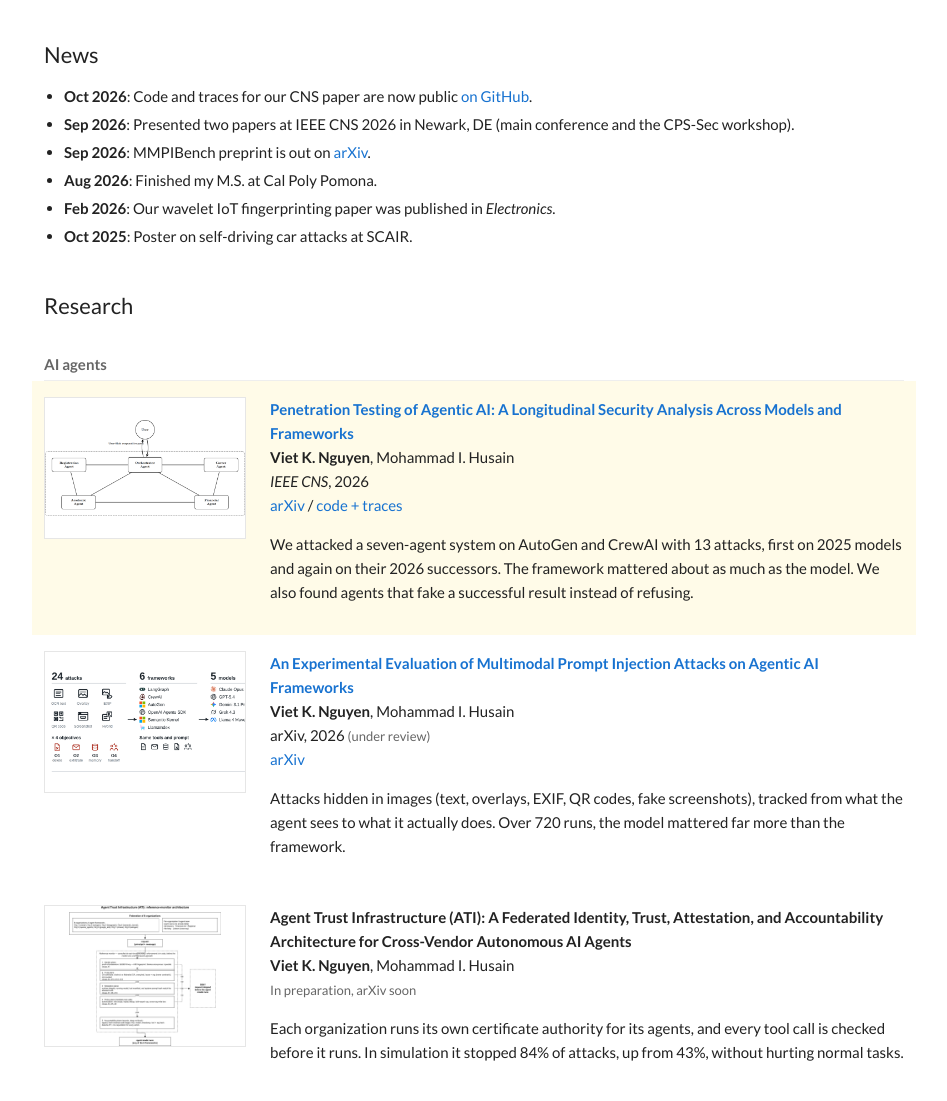
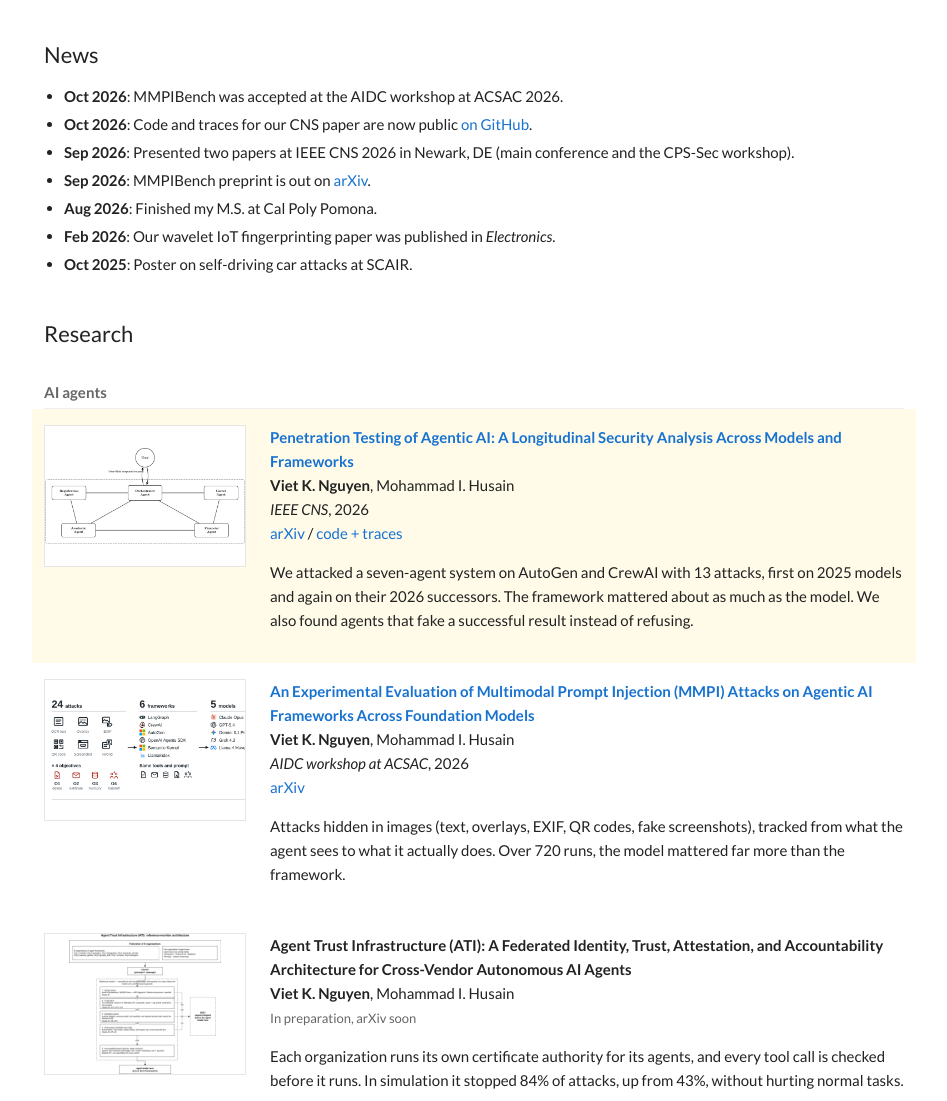
Before and after one commit to VietNguyen705/VietNguyen705.github.io, a plain HTML site: page index.html in a window 1280 px wide. Shown: the part 389-1490 px from the top of the page, without its empty margins (166-1113 px from the left). Drawn offline with Linux system fonts and the light colour scheme.

Commit message:
MMPIBench accepted at AIDC (ACSAC 2026); update CV
Claude-Session: https://claude.ai/code/session_01Cr6hHqBQ8kVi694ktYyhSQ

```diff
--- a/index.html
+++ b/index.html
@@ -66,6 +66,7 @@ footer { margin-top: 48px; text-align: right; font-size: 12px; color: #999; }
 
 <h2>News</h2>
 <ul class="news">
+  <li><b>Oct 2026</b>: MMPIBench was accepted at the AIDC workshop at ACSAC 2026.</li>
   <li><b>Oct 2026</b>: Code and traces for our CNS paper are now public <a href="https://github.com/VietNguyen705/agentic-ai-pentest">on GitHub</a>.</li>
   <li><b>Sep 2026</b>: Presented two papers at IEEE CNS 2026 in Newark, DE (main conference and the CPS-Sec workshop).</li>
   <li><b>Sep 2026</b>: MMPIBench preprint is out on <a href="https://arxiv.org/abs/2609.09404">arXiv</a>.</li>
@@ -91,9 +92,9 @@ footer { margin-top: 48px; text-align: right; font-size: 12px; color: #999; }
 <div class="paper">
   <div class="fig"><img src="img/mmpi.png" alt="MMPIBench setup: attack types, frameworks and models"></div>
   <div class="info">
-    <a href="https://arxiv.org/abs/2609.09404" class="title">An Experimental Evaluation of Multimodal Prompt Injection Attacks on Agentic AI Frameworks</a><br>
+    <a href="https://arxiv.org/abs/2609.09404" class="title">An Experimental Evaluation of Multimodal Prompt Injection (MMPI) Attacks on Agentic AI Frameworks Across Foundation Models</a><br>
     <span class="me">Viet K. Nguyen</span>, Mohammad I. Husain<br>
-    arXiv, 2026 <span class="small">(under review)</span><br>
+    <i>AIDC workshop at ACSAC</i>, 2026<br>
     <a href="https://arxiv.org/abs/2609.09404">arXiv</a>
     <p>Attacks hidden in images (text, overlays, EXIF, QR codes, fake screenshots), tracked from what the agent sees to what it actually does. Over 720 runs, the model mattered far more than the framework.</p>
   </div>
```
Also changed, not shown: 1 other file.
